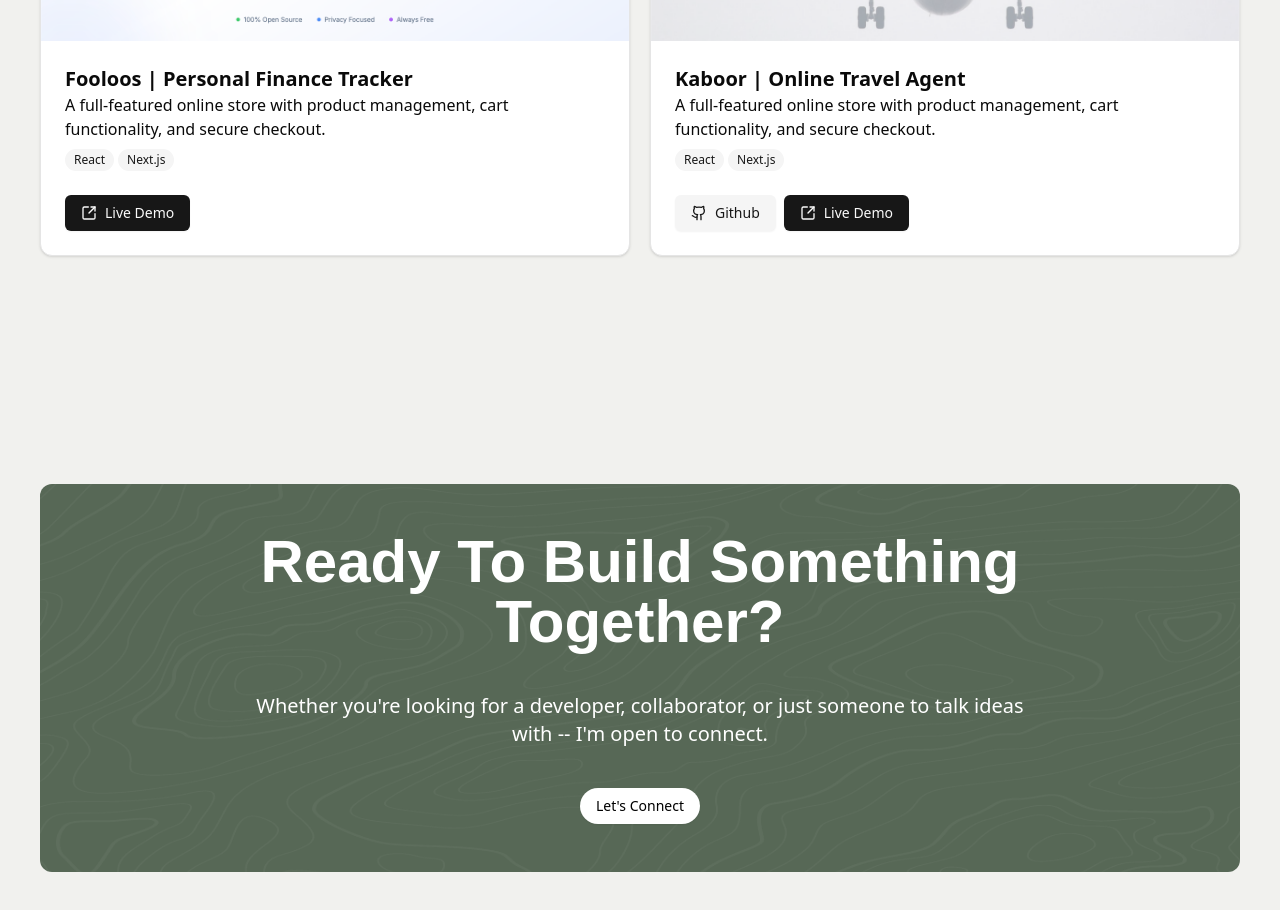
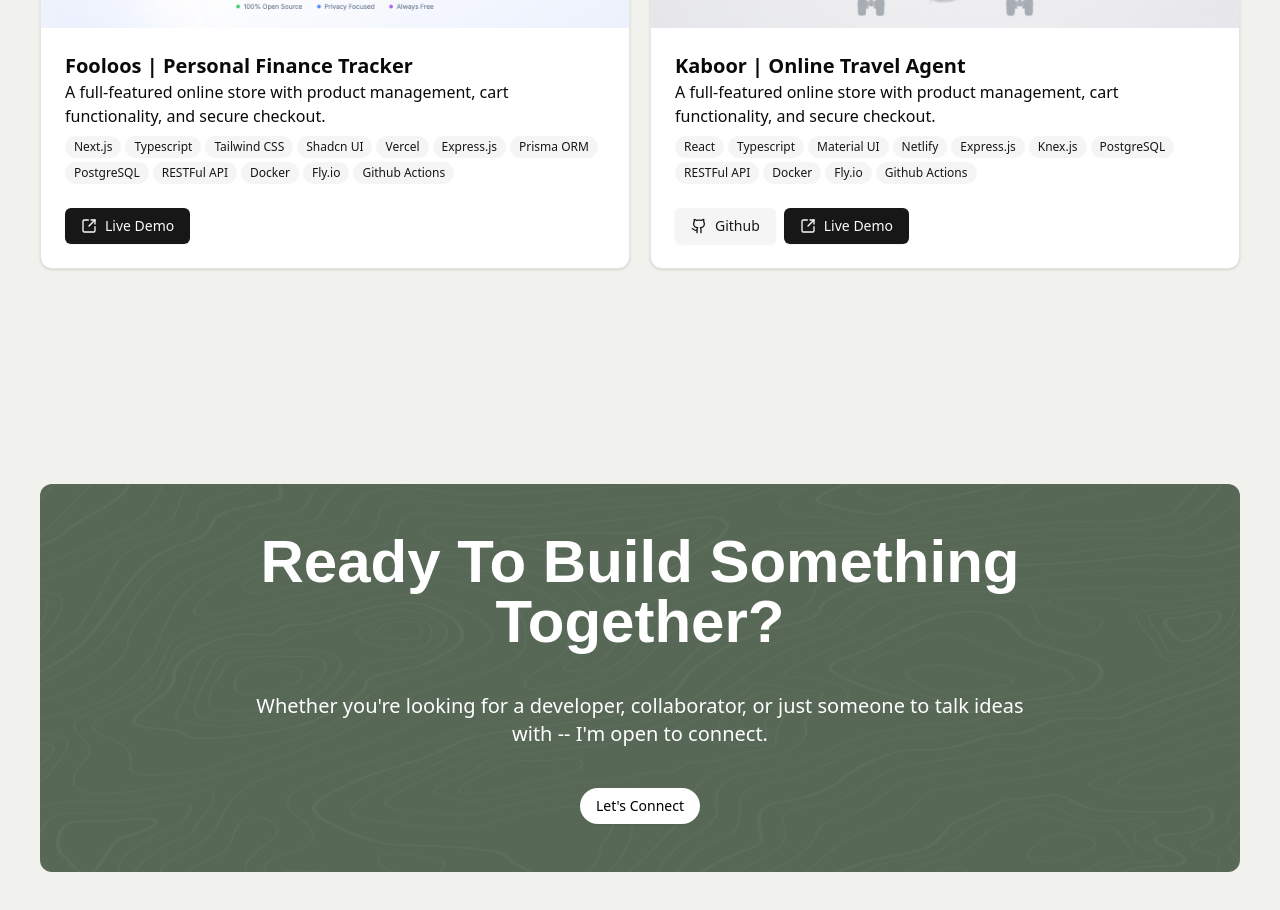
Before and after one commit to TamaWira/yuuniverse, a Next.js app: page / in a window 1280 px wide. Shown: the part 3160-4070 px from the top of the page. Built offline with nearby package versions, Linux system fonts and the light colour scheme; a web font is replaced by a local one.

Commit message:
feat: update projects' tech stack

```diff
--- a/src/components/features/projects/projects.tsx
+++ b/src/components/features/projects/projects.tsx
@@ -15,7 +15,20 @@ const projects = [
     title: "Fooloos | Personal Finance Tracker",
     description:
       "A full-featured online store with product management, cart functionality, and secure checkout.",
-    stack: ["React", "Next.js"],
+    stack: [
+      "Next.js",
+      "Typescript",
+      "Tailwind CSS",
+      "Shadcn UI",
+      "Vercel",
+      "Express.js",
+      "Prisma ORM",
+      "PostgreSQL",
+      "RESTFul API",
+      "Docker",
+      "Fly.io",
+      "Github Actions",
+    ],
     liveLink: "https://fooloos.vercel.app",
     isPublic: false,
     githubLink: "",
@@ -25,7 +38,19 @@ const projects = [
     title: "Kaboor | Online Travel Agent",
     description:
       "A full-featured online store with product management, cart functionality, and secure checkout.",
-    stack: ["React", "Next.js"],
+    stack: [
+      "React",
+      "Typescript",
+      "Material UI",
+      "Netlify",
+      "Express.js",
+      "Knex.js",
+      "PostgreSQL",
+      "RESTFul API",
+      "Docker",
+      "Fly.io",
+      "Github Actions",
+    ],
     liveLink: "",
     isPublic: true,
     githubLink: "",
@@ -93,7 +118,7 @@ export function Projects() {
             <CardContent>
               <h3 className="m-0 p-0 font-bold text-xl">{project.title}</h3>
               <p className="m-0 p-0">{project.description}</p>
-              <div className="flex gap-1 mt-2">
+              <div className="flex flex-wrap gap-1 mt-2">
                 {project.stack.map((tool) => (
                   <Badge
                     key={tool}
```
